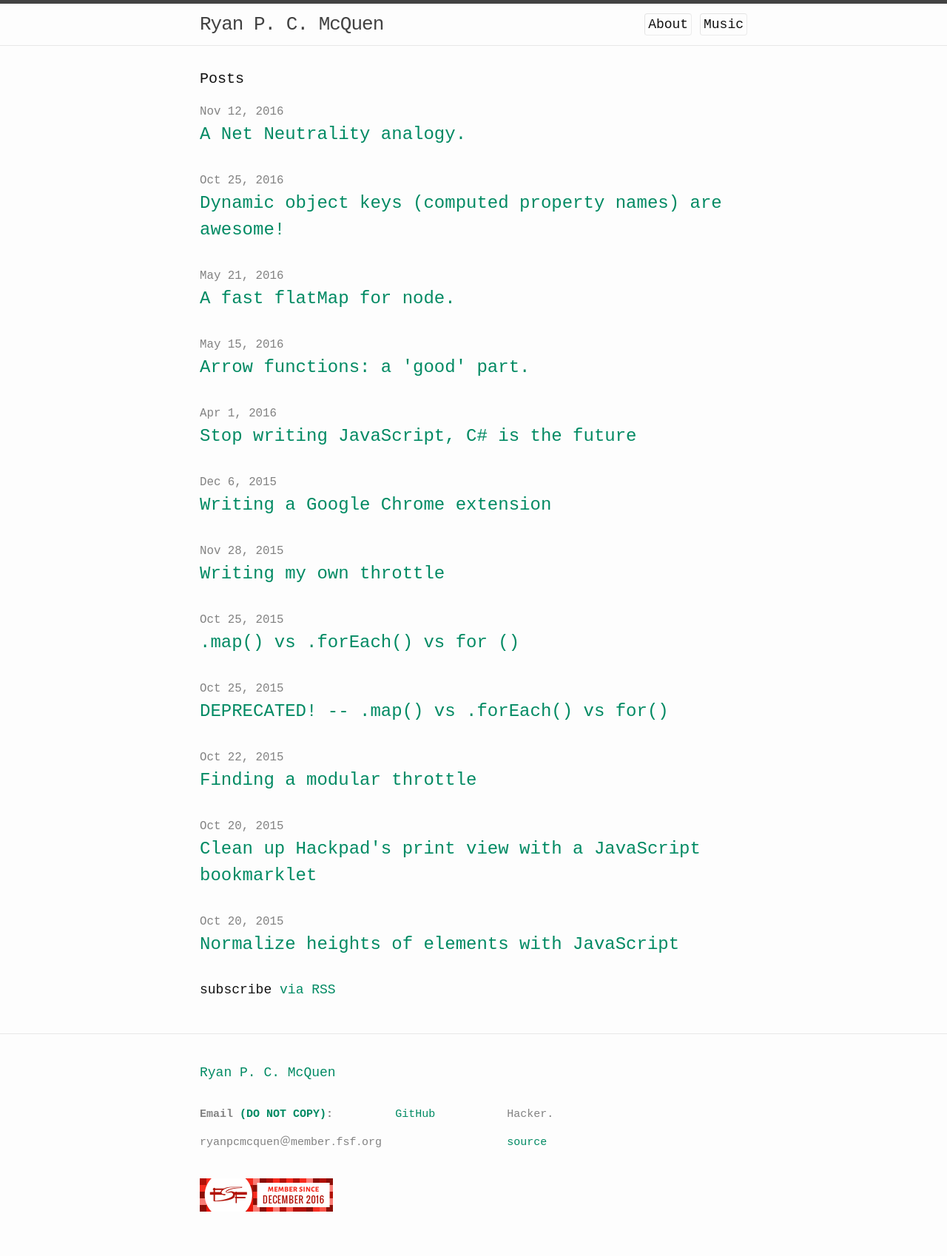
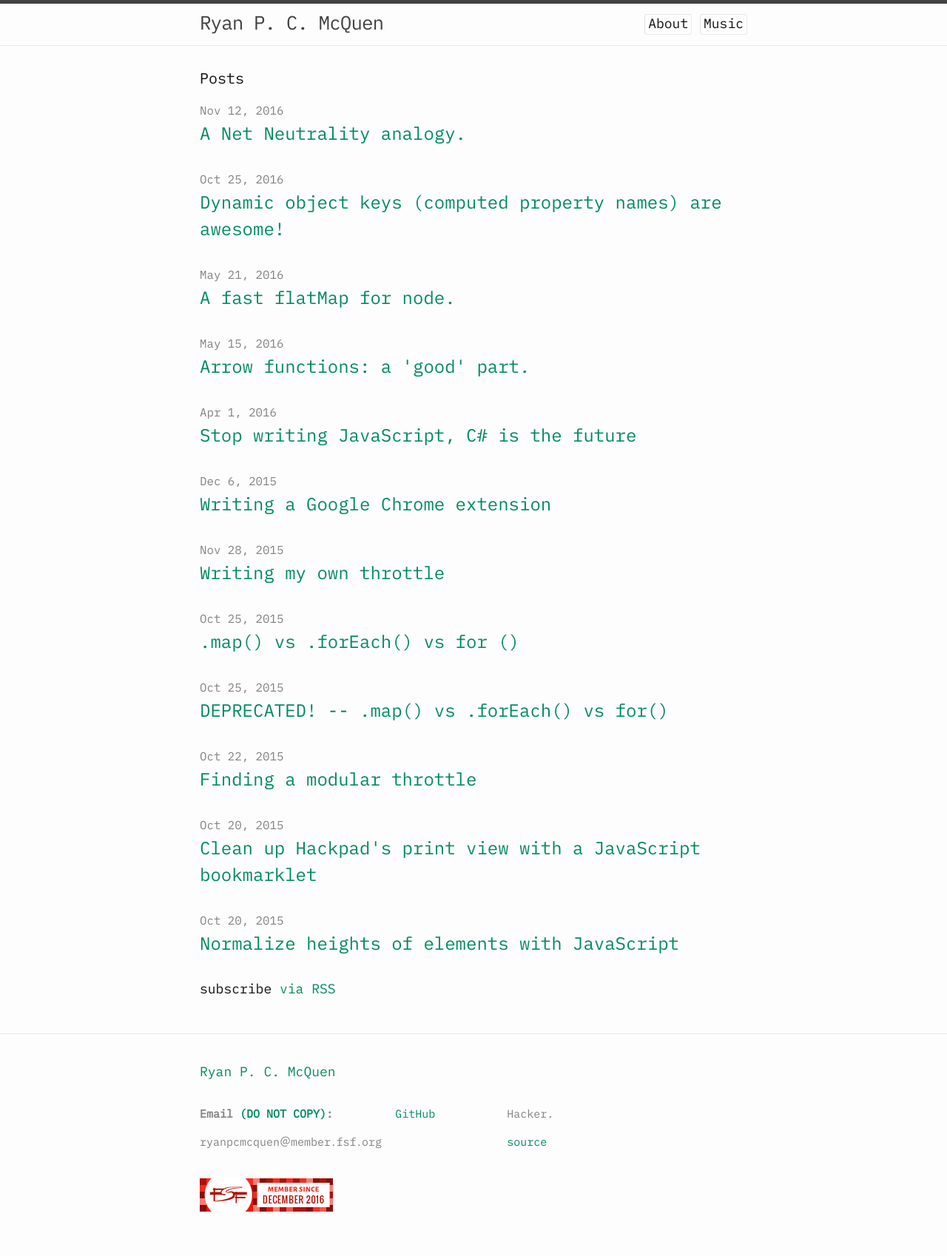
Before and after one commit to ryanpcmcquen/ryanpcmcquen.github.io, a Jekyll site: the page built from index.html, in a window 1280 px wide. Shown: the whole page at 74% size. Built offline with Jekyll 4.4.1, drawn with Linux system fonts in a browser that asks for light colours.

Commit message:
Try url specification for font.

```diff
--- a/css/main.scss
+++ b/css/main.scss
@@ -6,7 +6,7 @@
 
 @font-face {
     font-family: 'IBM Plex Mono';
-    src: local('../assets/IBMPlexMono-Regular.woff2') format('woff2');
+    src: url('../assets/IBMPlexMono-Regular.woff2') format('woff2');
 }
 
 // Our variables
```
